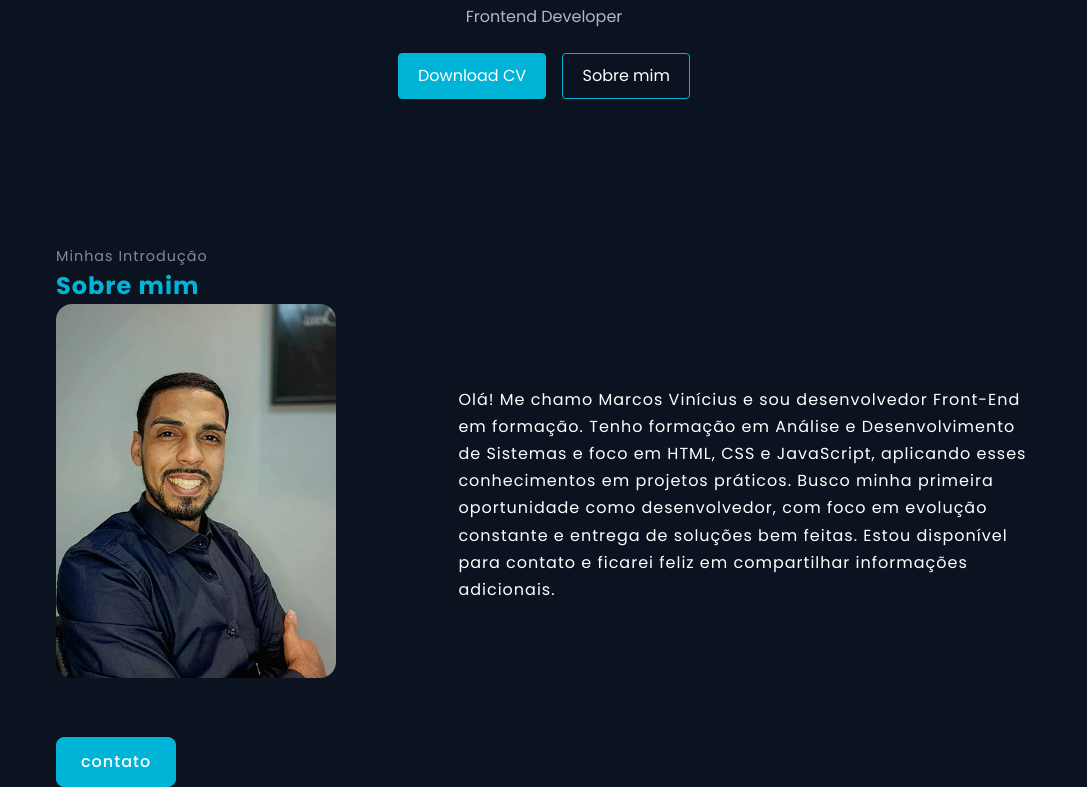
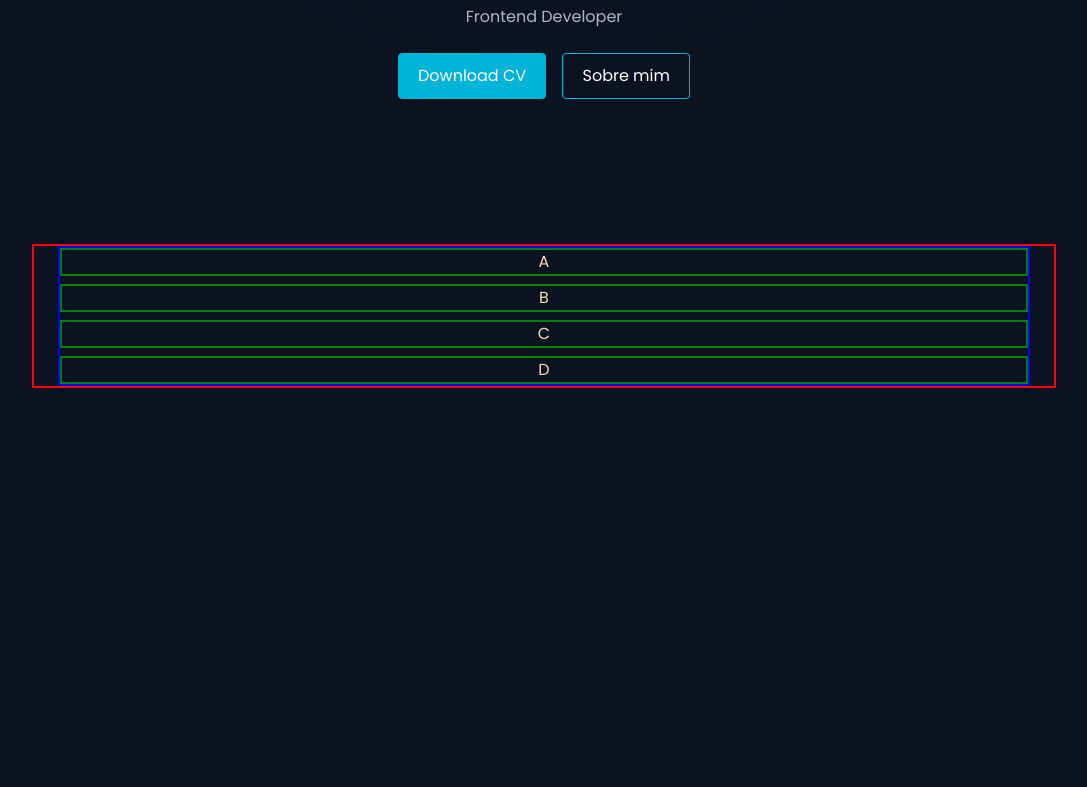
Before and after one commit to vinioliveira-developer/portfolio, a plain HTML site: page index.html in a window 1280 px wide. Shown: the part 316-1103 px from the top of the page, without its empty margins (96-1183 px from the left). After the commit the page ends 800 px from the top, so only its background shows below. Drawn offline with Linux system fonts and the light colour scheme.

Commit message:
ajustes no conteudo principal

```diff
--- a/assets/css/global.css
+++ b/assets/css/global.css
@@ -41,10 +41,11 @@
 }
 
 /* CONFIGURAÇÕES GERAIS */
-body {
+html, body {
   font-family: var(--font-principal);
   line-height: 1.5;
   background-color: var(--cor-fundo-principal);
+  overflow-x: hidden;
 }
 
 
--- a/assets/css/header.css
+++ b/assets/css/header.css
@@ -1,8 +1,12 @@
 /* HEADER */
+header {
+  position: relative;
+  overflow: hidden;
+}
+
 .cabecalho {
   min-height: 70vh;
   display: flex;
-  overflow: hidden;
 }
 
 header::before {
@@ -69,10 +73,7 @@ header::before {
   flex-direction: column;
   justify-content: center;
   align-items: center;
-
   text-align: center;
-  padding-left: 1rem;
-  padding-right: 1rem;
 }
 
 .texto-introducao {
--- a/assets/css/main.css
+++ b/assets/css/main.css
@@ -1,88 +1,38 @@
-/* MAIN */
-.conteudo-principal {
+.main {
   max-width: 1024px;
   margin: 0 auto;
   padding: 0 1.5rem;
 
   display: grid;
   gap: 3rem;
+
+  border: 2px solid red;
+  color: wheat;
 }
 
-/* SEÇÃO SOBRE MIM */
-
-.secao-sobre-mim {
+.conteudo-sobre-mim {
+  border: 2px solid blue;
   display: grid;
-  gap: 1.25rem;
-  letter-spacing: 1px;
+  gap: 0.5rem;
 }
 
-.subtitulo-secao {
-  color: var(--cor-texto-terciario);
-  font-size: 0.9rem;
+.itens-sobre {
+  display: flex;
+  justify-content: center;
 }
 
-.titulo-secao {
-  font-size: 1.5rem;
-  color: var(--cor-texto-destaque);
+.titulo-sobre {
+  border: 2px solid green;
 }
 
-.sobre-mim-grid {
-  display: grid;
-  gap: 1.25rem;
+.imagem-sobre {
+  border: 2px solid green;
 }
 
-/* IMAGEM SOBRE MIM */
-
-.sobre-mim-imagem img {
-  width: 100%;
-  max-width: 280px;
-  border-radius: 16px;
-
+.texto-sobre {
+  border: 2px solid green;
 }
 
-/* TEXTO SOBRE MIM */
-
-.sobre-mim-texto p {
-  line-height: 1.7;
-  color: var(--cor-texto-principal);
+.contato-sobre {
+  border: 2px solid green;
 }
-
-.acoes-sobre-mim {
-  margin-top: 2rem;
-
-  display: flex;
-  flex-wrap: wrap;
-  align-items: center;
-  gap: 1.5rem;
-}
-
-.botao-contato {
-  background: var(--cor-destaque);
-  border: 1px solid var(--cor-destaque);
-  color: #fff;
-  padding: 0.75rem 1.5rem;
-  border-radius: 8px;
-  text-decoration: none;
-  font-weight: 500;
-
-}
-
-.botao-contato:hover {
-  background-color: transparent;
-  border: 1px solid var(--cor-destaque);
-}
-
-.links-sociais {
-  display: flex;
-  gap: 1rem;
-}
-
-.links-sociais a {
-  font-size: 1.4rem;
-  color: var(--texto-principal);
-  text-decoration: none;
-}
-
-.links-sociais a:hover {
-  color: var(--azul-primario);
-}
--- a/assets/css/responsive.css
+++ b/assets/css/responsive.css
@@ -12,10 +12,3 @@
     font-size: 1rem;
   }
 }
-
-@media (min-width: 768px) {
-  .sobre-mim-grid {
-    grid-template-columns: 1fr 1.5fr;
-    align-items: center;
-  }
-}
--- a/index.html
+++ b/index.html
@@ -51,50 +51,16 @@
 
   </header>
 
-  <main class="conteudo-principal">
-
-  <section class="secao-sobre-mim" id="sobre">
-    <div class="container-sobre-mim">
-
-      <div class="sobre-mim-titulo">
-        <span class="subtitulo-secao">Minhas Introdução</span>
-        <h2 class="titulo-secao">Sobre mim</h2>
-      </div>
+  <main class="main">
+    <div class="conteudo-sobre-mim">
+      <div class="titulo-sobre itens-sobre">A</div>
+      <div class="imagem-sobre itens-sobre">B</div>
+      <div class="texto-sobre itens-sobre">C</div>
+      <div class="contato-sobre itens-sobre">D</div>
+    </div>
+  </main>
 
 
-      <div class="sobre-mim-grid">
-
-        <div class="sobre-mim-imagem">
-          <img src="assets/img/Foto perfil.jpg" alt="Foto do desenvolvedor front-end">
-        </div>
-
-        <div class="sobre-mim-texto">
-          <p>
-            Olá! Me chamo Marcos Vinícius e sou desenvolvedor Front-End em formação.
-            Tenho formação em Análise e Desenvolvimento de Sistemas e foco em HTML, CSS e JavaScript, aplicando esses conhecimentos em projetos práticos.
-            Busco minha primeira oportunidade como desenvolvedor, com foco em evolução constante e entrega de soluções bem feitas.
-            Estou disponível para contato e ficarei feliz em compartilhar informações adicionais.
-          </p>
-        </div>
-
-        <div class="acoes-sobre-mim">
-          <a href="#" class="botao botao-contato">contato</a>
-
-          <a href="#" aria-label="Acessar meu Instagram" class="links-sociais">
-            <img src="./img/icon-instagram.svg" alt="">
-          </a>
-          <a href="#" aria-label="Acessar meu LinkedIn" class="links-sociais">
-            <img src="./img/icon-linkedin.svg" alt="">
-          </a>
-          <a href="#" aria-label="Acessar meu GitHub" class="links-sociais">
-            <img src="./img/icon-github.svg" alt="">
-          </a>
-        </div>
-      </div>
-
-    </div>
-  </section>
-</main>
 
 
 </body>
```
